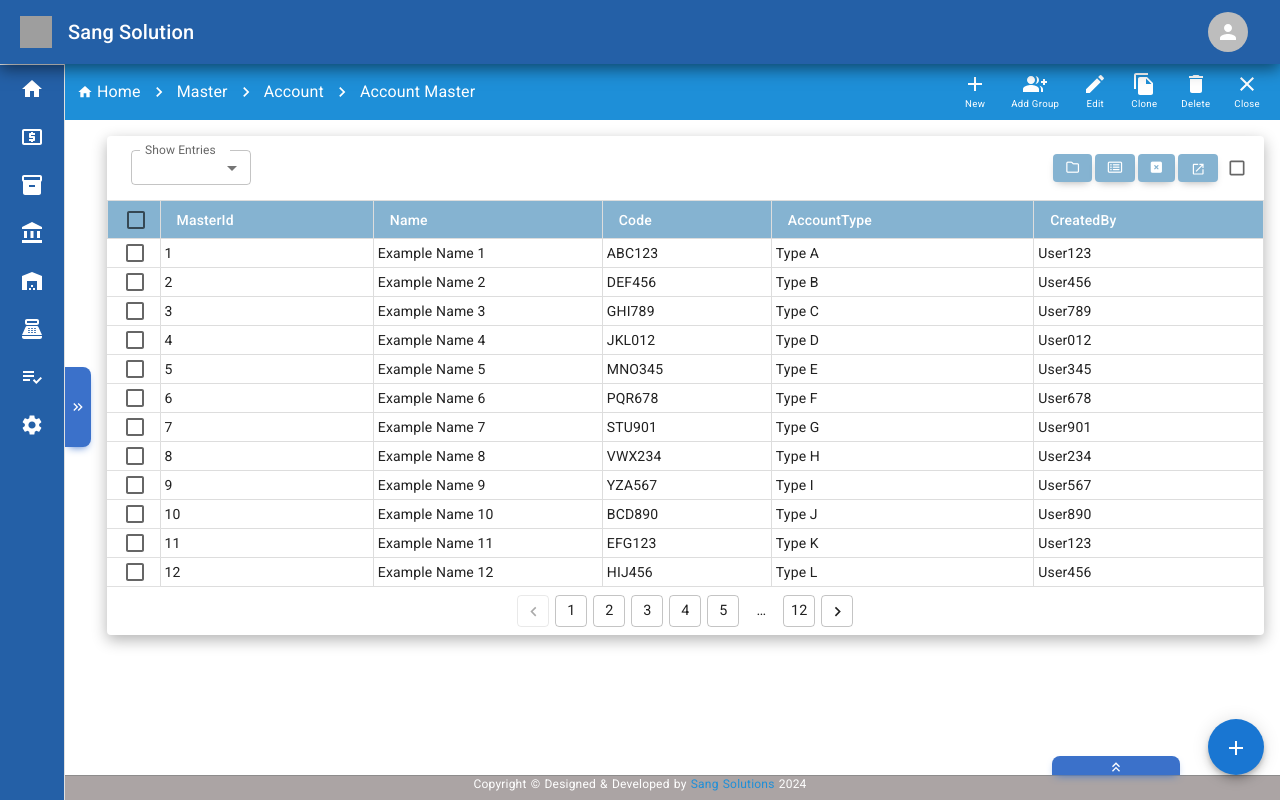
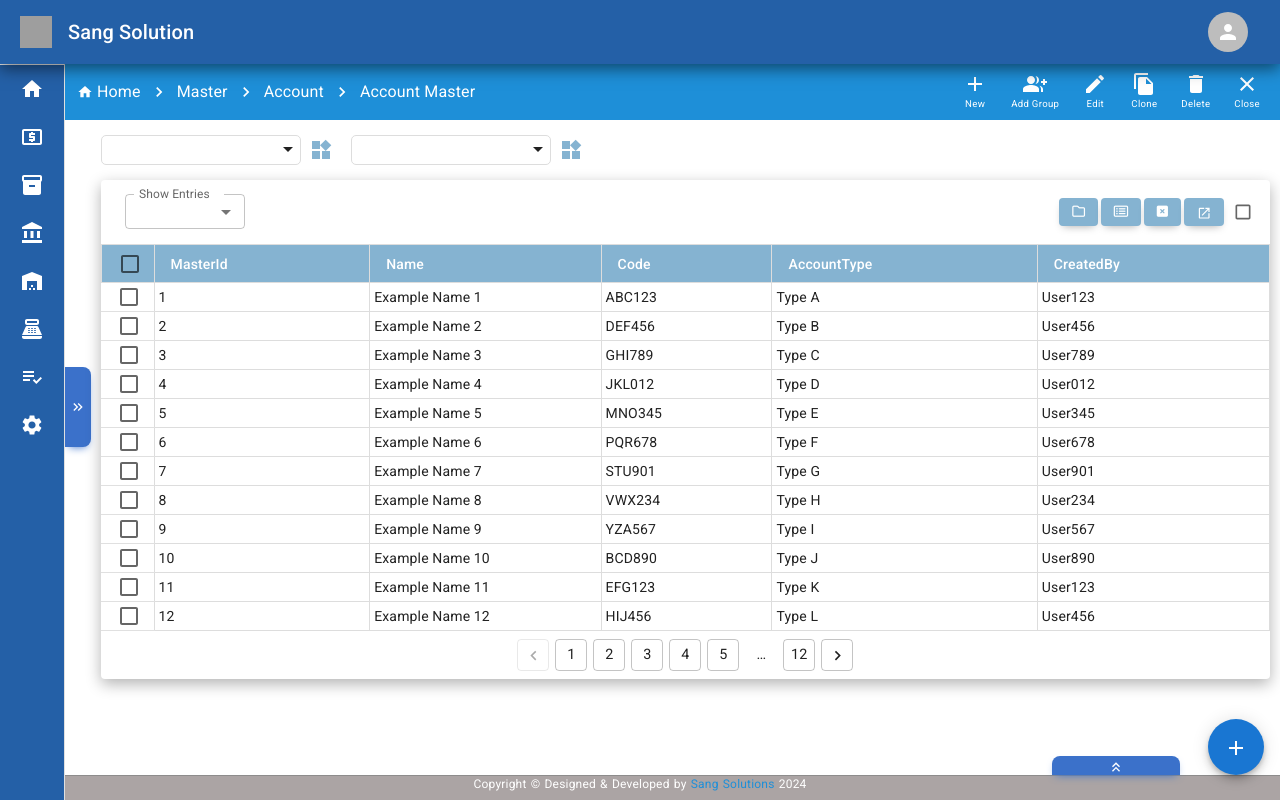
Before and after one commit to Gokul1851998/FocusWorkingPrototype, a React (Vite) app: page /Master in a window 1280 px wide. Built offline with nearby package versions, Linux system fonts and the light colour scheme; grey boxes are pictures that could not be loaded.

Commit message:
changes on 04/05/2024 13:53

```diff
--- a/src/components/AutoComplete/AutocompleteSecurity.jsx
+++ b/src/components/AutoComplete/AutocompleteSecurity.jsx
@@ -195,7 +195,7 @@ export default function AutocompleteSecurity({
                 backgroundColor: '#fff', // Set the background color you want here
                 padding: '0 7px', // Optional: Padding to prevent background clipping text
                 borderRadius: '0px', // Optional: To make the background look nicer with rounded corners
-                fontSize:"14px",
+                fontSize:"12px",
               }
             }}
             sx={{
--- a/src/components/Tables/TableAccounts.jsx
+++ b/src/components/Tables/TableAccounts.jsx
@@ -16,6 +16,7 @@ import Checkbox from "@mui/material/Checkbox";
 import { visuallyHidden } from "@mui/utils";
 import {
   FormControl,
+  IconButton,
   InputLabel,
   MenuItem,
   Pagination,
@@ -26,6 +27,8 @@ import {
 import { secondryColor, thirdColor } from "../../config";
 import { accountData } from "../../config/masterConfig";
 import OpenInNewIcon from "@mui/icons-material/OpenInNew";
+import AutocompleteSecurity from "../AutoComplete/AutocompleteSecurity";
+import WidgetsIcon from "@mui/icons-material/Widgets";
 
 function descendingComparator(a, b, orderBy) {
   if (b[orderBy] < a[orderBy]) {
@@ -339,11 +342,26 @@ export default function SummaryPage() {
       <Box
         sx={{
           width: "100%",
-          padding: 2,
+          padding: "0px 10px ",
           zIndex: 1,
           minHeight: "590px",
         }}
       >
+        <Box sx={{ margin: "10px 0px ", display: "flex", gap: "10px" }}>
+          <Box sx={{ display: "flex", alignItems: "center" }}>
+            <AutocompleteSecurity label="" />
+            <IconButton aria-label="tree">
+              <WidgetsIcon sx={{ color: thirdColor }} />
+            </IconButton>
+          </Box>
+          <Box sx={{ display: "flex", alignItems: "center" }}>
+            <AutocompleteSecurity label="" />
+            <IconButton aria-label="Table"  >
+              <WidgetsIcon sx={{ color: thirdColor }}  />
+            </IconButton>
+          </Box>
+        </Box>
+
         <>
           <Paper
             sx={{
--- a/src/containers/Home/Master/Account/AccountMaster/AccountDetails.jsx
+++ b/src/containers/Home/Master/Account/AccountMaster/AccountDetails.jsx
@@ -148,43 +148,43 @@ export default function AccountDetails() {
               <MDBCardBody>
                 <MDBRow>
                   <MDBCol lg="2" md="4" sm="6" xs="12">
-                    <AccountInput label="Debit/Credit Proposal" />
+                    <AutocompleteSecurity label="Debit/Credit Proposal" />
                   </MDBCol>
 
                   <MDBCol lg="2" md="4" sm="6" xs="12">
-                    <AccountInput label="Debit/Credit Required" />
+                    <AutocompleteSecurity label="Debit/Credit Required" />
                   </MDBCol>
 
                   <MDBCol lg="2" md="4" sm="6" xs="12">
-                    <AccountInput label="Exchange Adjustment Gain A/C" />
+                    <AutocompleteSecurity label="Exchange Adjustment Gain A/C" />
                   </MDBCol>
 
                   <MDBCol lg="2" md="4" sm="6" xs="12">
-                    <AccountInput label="Exchange Adjustment Loss A/C" />
+                    <AutocompleteSecurity label="Exchange Adjustment Loss A/C" />
                   </MDBCol>
 
                   <MDBCol lg="2" md="4" sm="6" xs="12">
-                    <AccountInput label="Primary Account" />
+                    <AutocompleteSecurity label="Primary Account" />
                   </MDBCol>
 
                   <MDBCol lg="2" md="4" sm="6" xs="12">
-                    <AccountInput label="Default Currency" />
+                    <AutocompleteSecurity label="Default Currency" />
                   </MDBCol>
 
                   <MDBCol lg="2" md="4" sm="6" xs="12">
-                    <AccountInput label="Consolidation Method" />
+                    <AutocompleteSecurity label="Consolidation Method" />
                   </MDBCol>
 
                   <MDBCol lg="2" md="4" sm="6" xs="12">
-                    <AccountInput label="Payment Terms" />
+                    <AutocompleteSecurity label="Payment Terms" />
                   </MDBCol>
 
                   <MDBCol lg="2" md="4" sm="6" xs="12">
-                    <AccountInput label="Reminder Terms" />
+                    <AutocompleteSecurity label="Reminder Terms" />
                   </MDBCol>
 
                   <MDBCol lg="2" md="4" sm="6" xs="12">
-                    <AccountInput label="Finance Charge Terms" />
+                    <AutocompleteSecurity label="Finance Charge Terms" />
                   </MDBCol>
                 </MDBRow>
               </MDBCardBody>
@@ -224,7 +224,7 @@ export default function AccountDetails() {
                   </MDBCol>
 
                   <MDBCol lg="2" md="4" sm="6" xs="12">
-                    <AccountInput label="City" />
+                    <AutocompleteSecurity label="City" />
                   </MDBCol>
 
                   <MDBCol lg="2" md="4" sm="6" xs="12">
@@ -238,7 +238,7 @@ export default function AccountDetails() {
 
                   <MDBCol lg="2" md="4" sm="6" xs="12">
                     {" "}
-                    <AccountInput label="City" />
+                    <AutocompleteSecurity label="City" />
                   </MDBCol>
 
                   <MDBCol lg="2" md="4" sm="6" xs="12">
@@ -311,7 +311,7 @@ export default function AccountDetails() {
               <MDBCardBody>
                 <MDBRow>
                   <MDBCol lg="2" md="4" sm="6" xs="12">
-                    <AccountInput label="Place of Supply" />
+                    <AutocompleteSecurity label="Place of Supply" />
                   </MDBCol>
 
                   <MDBCol lg="2" md="4" sm="6" xs="12">
@@ -319,7 +319,7 @@ export default function AccountDetails() {
                   </MDBCol>
 
                   <MDBCol lg="2" md="4" sm="6" xs="12">
-                    <AccountInput label="Reverse charge" />
+                    <AutocompleteSecurity label="Reverse charge" />
                   </MDBCol>
                 </MDBRow>
               </MDBCardBody>
--- a/src/containers/Home/Master/Account/AccountMaster/AccountMaster.jsx
+++ b/src/containers/Home/Master/Account/AccountMaster/AccountMaster.jsx
@@ -404,6 +404,8 @@ export default function AccountMaster(args) {
             </Alert>
           </Collapse>
 
+
+
           <TableAccounts />
         </div>
         <div style={{ position: "fixed", bottom: 20, right: 20, zIndex: 100 }}>
```
